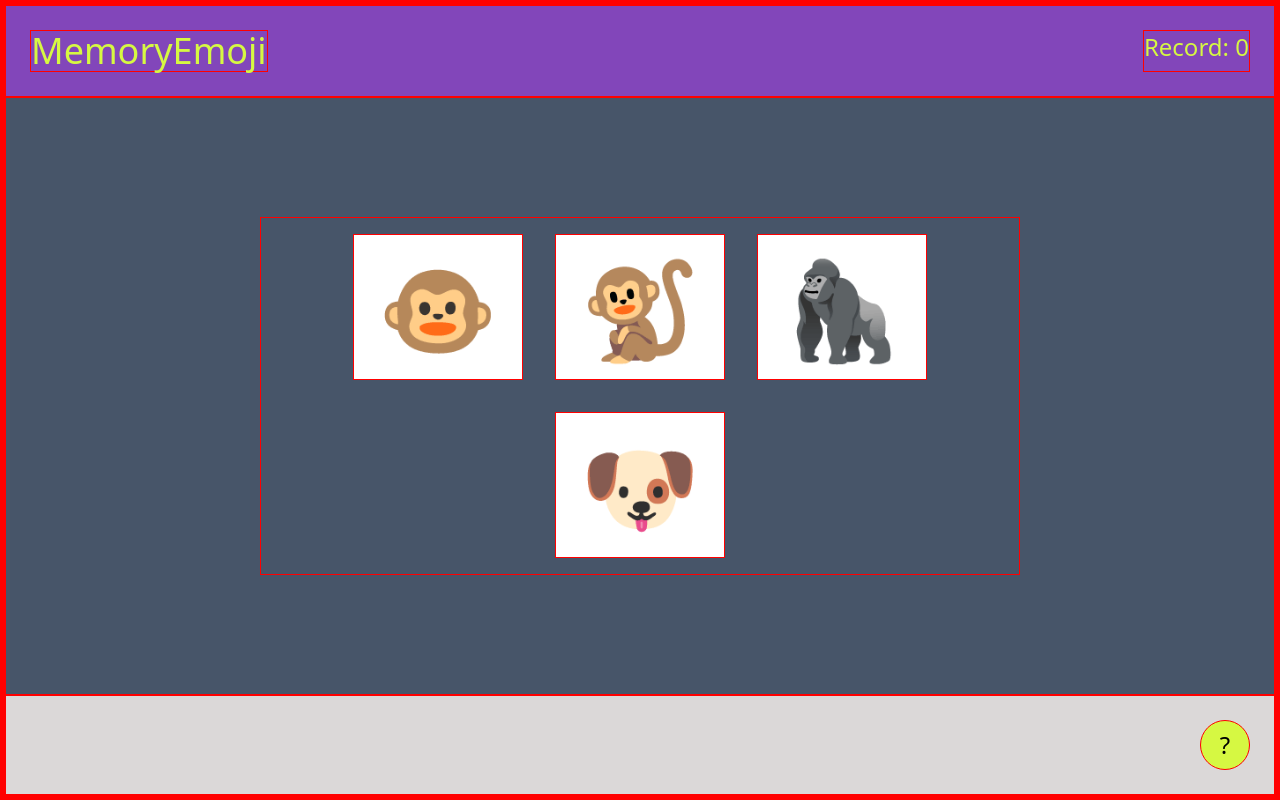
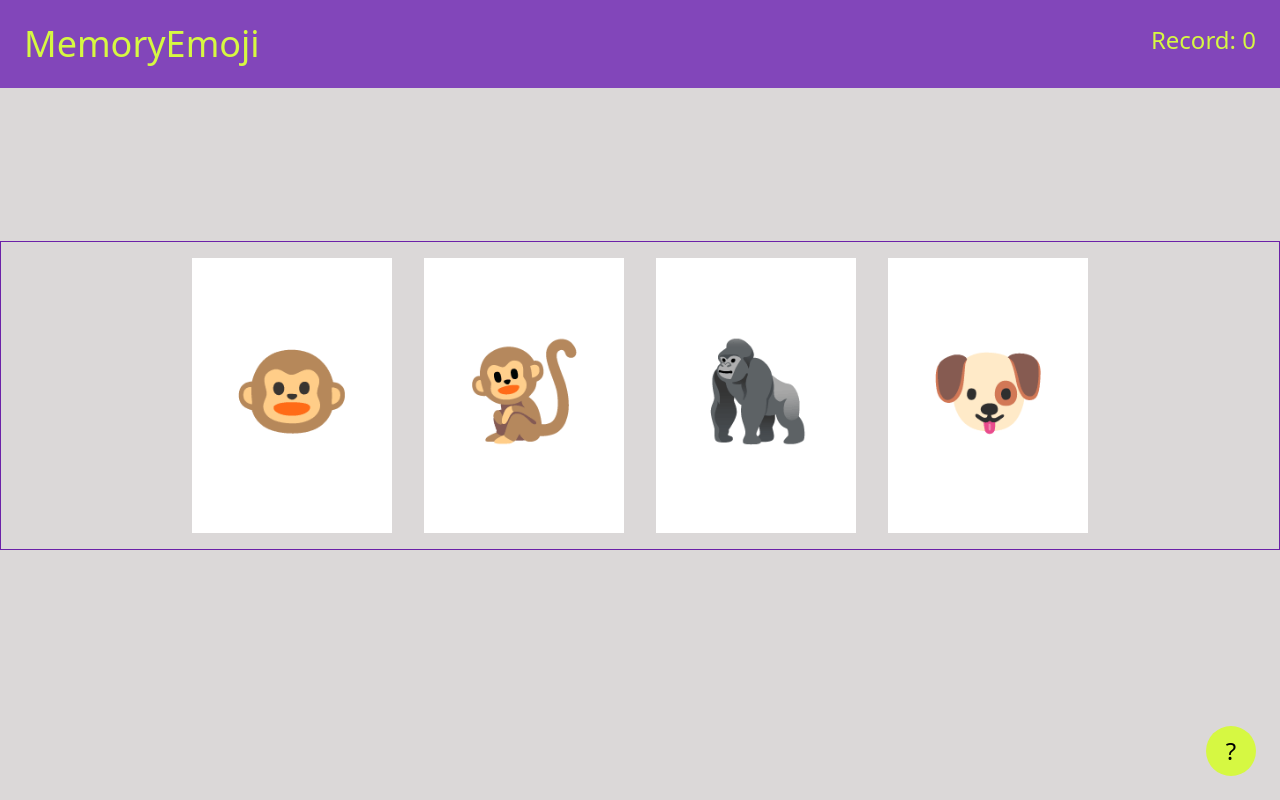
Before and after one commit to iaaron-xyz/memory-game, a React (Create React App) app: page / in a window 1280 px wide. Both pictures are taken after a click on the button "Easy". Built offline with nearby package versions, Linux system fonts and the light colour scheme; the HTML template or start-up script is replaced by a standard one.

Commit message:
align cards based on difficulty

```diff
--- a/src/App.js
+++ b/src/App.js
@@ -10,7 +10,7 @@ function App() {
   return (
     <div className="h-full">
       { (gameStatus) ? (
-          <MainGame numCards={numCards}/>
+          <MainGame numCards={numCards} difficulty={difficulty}/>
         ) : (
           <DifficultySelection
             setGameStatus={setGameStatus}
--- a/src/components/DifficultySelection/DifficultySelection.js
+++ b/src/components/DifficultySelection/DifficultySelection.js
@@ -7,9 +7,9 @@ const DifficultySelection = ({setGameStatus, setNumCards, setDifficulty}) => {
     if (e.target.value === 'easy') {
       setNumCards(4);
     } else if (e.target.value === 'medium') {
-      setNumCards(5);
+      setNumCards(6);
     } else {
-      setNumCards(6);
+      setNumCards(8);
     }
 
     setDifficulty(e.target.value);
--- a/src/components/MainGame/Board.js
+++ b/src/components/MainGame/Board.js
@@ -1,7 +1,7 @@
 import React, { useEffect, useState } from 'react'
 import emojis from '../../data/emojis';
 
-const Board = ({numCards}) => {
+const Board = ({numCards, difficulty}) => {
 
   const [cardsInGame, setCardsInGame] = useState([]);
 
@@ -21,18 +21,32 @@ const Board = ({numCards}) => {
   }, [numCards])
 
   return (
-    <div className='grow flex flex-col justify-center items-center text-8xl bg-slate-600'>
-      {/* Num cards: {numCards} */}
-      <div className='cards-container flex justify-center items-center flex-wrap'>
+    <div className='grow flex flex-col justify-center items-center'>
+
+      {(numCards <= 6) ? (
+        <div className='cards-container-1 flex justify-center items-center flex-wrap border border-1 border-purple-800'>
           {cardsInGame.map((cardChar) => {
-          console.log(cardChar);
+            console.log(numCards);
             return (
-            <div key={cardChar.code} className='justify-center items-center bg-white p-6 m-4'>
+              <div key={cardChar.code} className='card flex justify-center items-center bg-white px-6 pb-4 m-4'>
                 {cardChar.emoji}
               </div>
             )
           })}
         </div>
+      ) : (
+        <div className='cards-container-2 border border-1 border-purple-800'>
+          {cardsInGame.map((cardChar) => {
+            console.log(numCards);
+            return (
+              <div key={cardChar.code} className='card flex justify-center items-center bg-white px-6 pb-4 m-4'>
+                {cardChar.emoji}
+              </div>
+            )
+          })}
+        </div>
+      )}
+
     </div>
   )
 }
--- a/src/components/MainGame/MainGame.js
+++ b/src/components/MainGame/MainGame.js
@@ -3,11 +3,11 @@ import TopBar from './TopBar'
 import Board from './Board'
 import BottomElement from './BottomElement'
 
-const MainGame = ({numCards}) => {
+const MainGame = ({numCards, difficulty}) => {
   return (
     <div className='bg-neutral flex flex-col h-full'>
       <TopBar />
-      <Board numCards={numCards}/>
+      <Board numCards={numCards} difficulty={difficulty}/>
       <BottomElement />
     </div>
   )
--- a/src/index.css
+++ b/src/index.css
@@ -16,7 +16,7 @@
   }
   * {
     box-sizing: border-box;
-    border: 1px solid red;
+    /* border: 1px solid red; */
   }
   html, body, #root {
     height: 100%;
@@ -45,7 +45,22 @@
     height: 50px;
     width: 50px;
   }
-  .cards-container {
-    width: 60%;
+  .cards-container-1 {
+    width: 100%;
+  }
+  .cards-container-1 .card {
+    height: 275px;
+    width: 200px;
+    font-size: 6rem;
+  }
+  .cards-container-2 {
+    display: grid;
+    grid-template-columns: repeat(4, 1fr);
+    grid-template-rows: repeat(2, 1fr);
+  }
+  .cards-container-2 .card {
+    height: 275px;
+    width: 200px;
+    font-size: 6rem;
   }
 }
```
Lines whose indentation alone changed are shown as unchanged.
